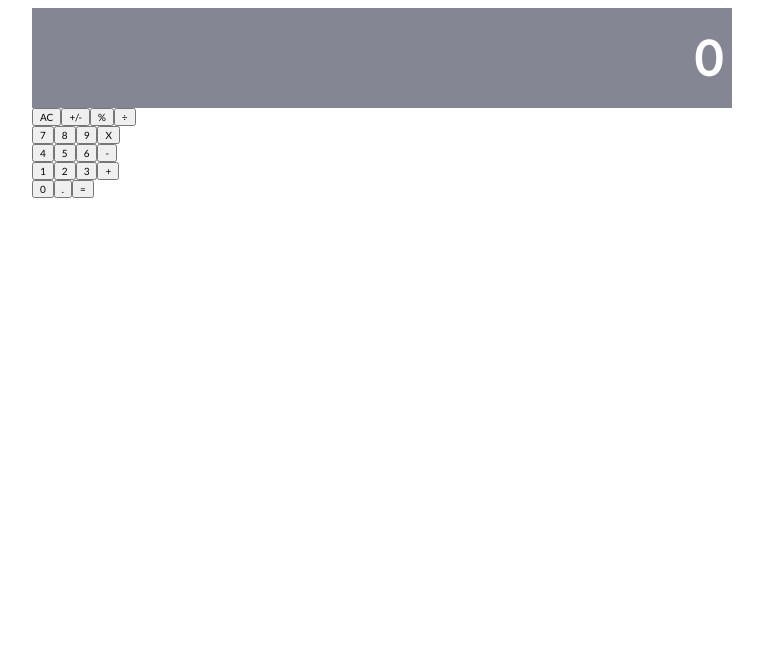
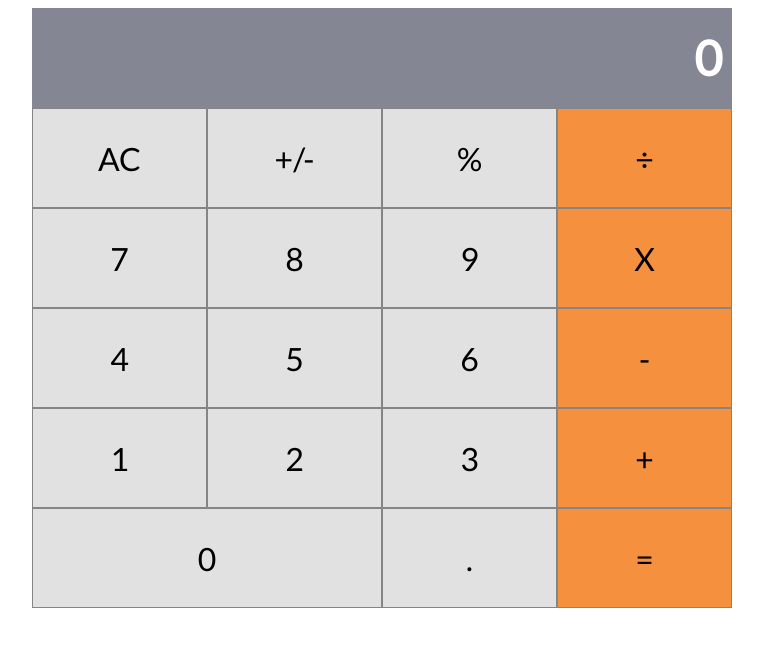
Before and after one commit to lucasmazo32/calculator, a React (Create React App) app: page / in a window 1280 px wide. Shown: the top 646 px of the page, without its empty margins (258-1021 px from the left). Built offline with nearby package versions, Linux system fonts and the light colour scheme.

Commit message:
made inline styles for the buttons

```diff
--- a/src/components/Button.js
+++ b/src/components/Button.js
@@ -1,11 +1,34 @@
 import React from 'react';
 import PropTypes from 'prop-types';
 
+function styleObj(wide, color) {
+  if (wide) {
+    return {
+      backgroundColor: color,
+      flexBasis: '50%',
+    };
+  }
+  return {
+    backgroundColor: color,
+    flexBasis: '25%',
+  };
+}
+
 export default function Button(props) {
   const { name } = props;
-  return <button type="button">{name}</button>;
+  const { color } = props;
+  const { wide } = props;
+  const btnStyle = styleObj(wide, color);
+  return <button type="button" style={btnStyle}>{name}</button>;
 }
+
+Button.defaultProps = {
+  color: '#f5913e',
+  wide: false,
+};
 
 Button.propTypes = {
   name: PropTypes.string.isRequired,
+  color: PropTypes.string,
+  wide: PropTypes.bool,
 };
--- a/src/components/ButtonPanel.js
+++ b/src/components/ButtonPanel.js
@@ -4,33 +4,33 @@ import Button from './Button';
 export default function ButtonPanel() {
   return (
     <div>
-      <div>
-        <Button name="AC" />
-        <Button name="+/-" />
-        <Button name="%" />
+      <div className="btn-container">
+        <Button name="AC" color="#e1e1e1" />
+        <Button name="+/-" color="#e1e1e1" />
+        <Button name="%" color="#e1e1e1" />
         <Button name="÷" />
       </div>
-      <div>
-        <Button name="7" />
-        <Button name="8" />
-        <Button name="9" />
+      <div className="btn-container">
+        <Button name="7" color="#e1e1e1" />
+        <Button name="8" color="#e1e1e1" />
+        <Button name="9" color="#e1e1e1" />
         <Button name="X" />
       </div>
-      <div>
-        <Button name="4" />
-        <Button name="5" />
-        <Button name="6" />
+      <div className="btn-container">
+        <Button name="4" color="#e1e1e1" />
+        <Button name="5" color="#e1e1e1" />
+        <Button name="6" color="#e1e1e1" />
         <Button name="-" />
       </div>
-      <div>
-        <Button name="1" />
-        <Button name="2" />
-        <Button name="3" />
+      <div className="btn-container">
+        <Button name="1" color="#e1e1e1" />
+        <Button name="2" color="#e1e1e1" />
+        <Button name="3" color="#e1e1e1" />
         <Button name="+" />
       </div>
-      <div>
-        <Button name="0" />
-        <Button name="." />
+      <div className="btn-container">
+        <Button name="0" color="#e1e1e1" wide />
+        <Button name="." color="#e1e1e1" />
         <Button name="=" />
       </div>
     </div>
```
Also changed, not shown: src/index.scss (+0 -9 lines).
